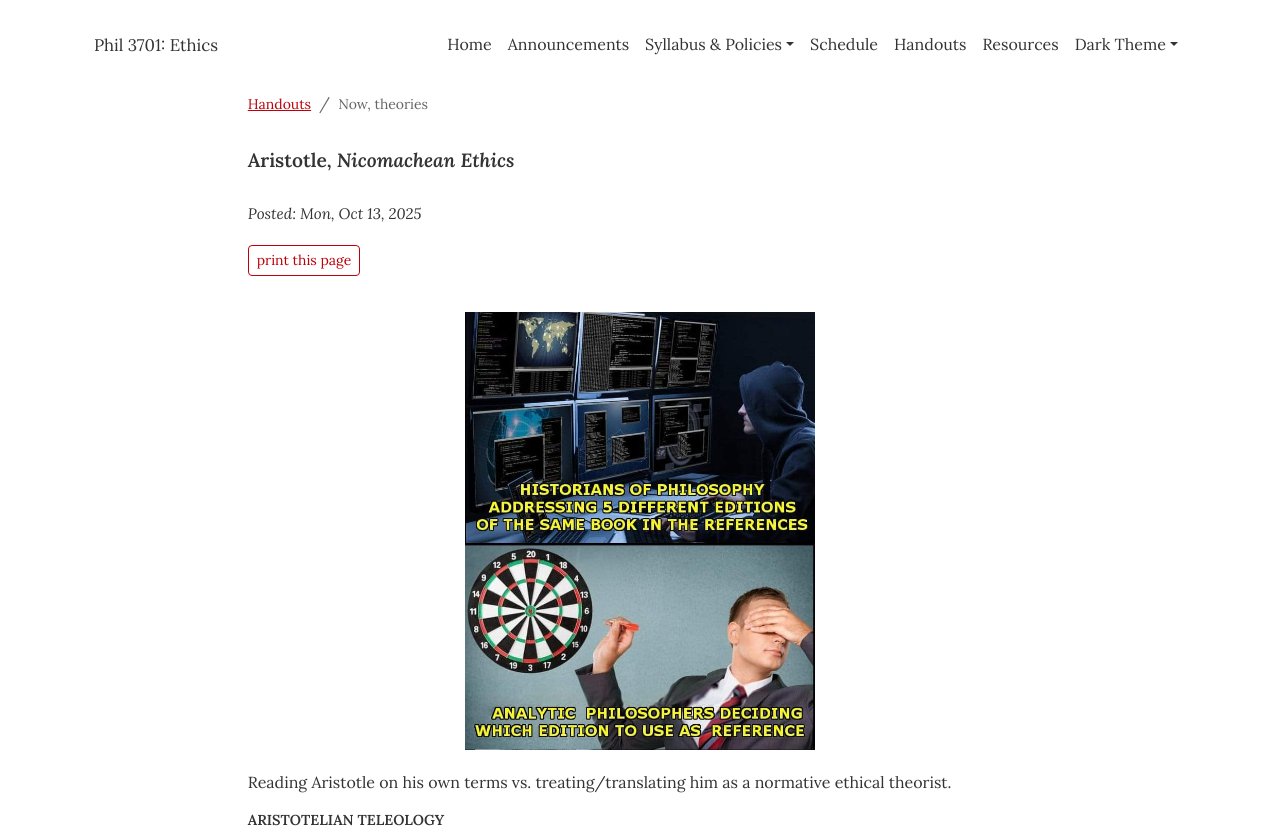
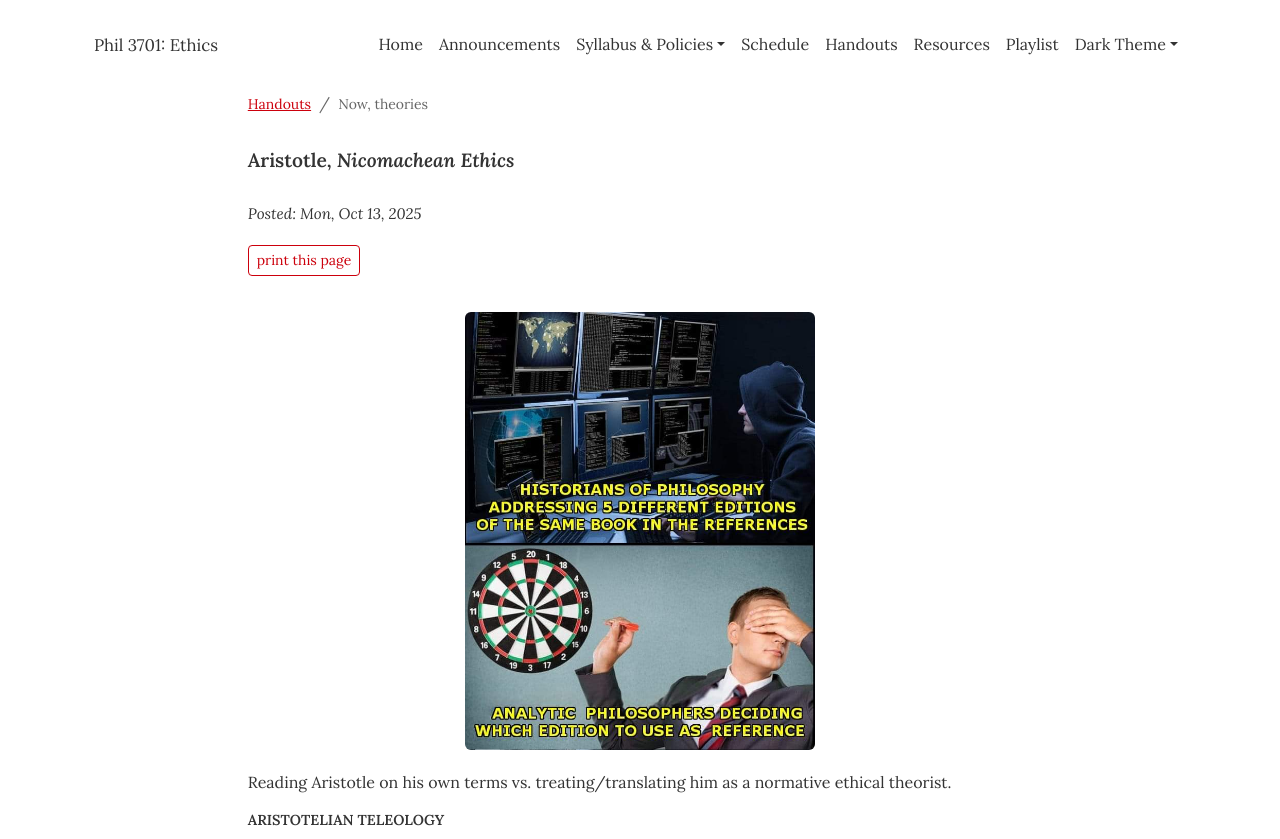
Before and after one commit to dingherself/ethics, a Jekyll site: the page built from handouts/_posts/2025-10-13-aristotle.md, in a window 1280 px wide. Shown: the top 839 px of the page. Built offline with Jekyll 4.4.1, drawn with Linux system fonts in a browser that asks for light colours.

Commit message:
prettify

```diff
--- a/_includes/navbar.html
+++ b/_includes/navbar.html
@@ -1,4 +1,4 @@
-    <div class="container mt-4 mb-2 mb-lg-4" style="padding-left: 1.5em; padding-right: 1.5em;">
+    <div class="container mt-4 mb-2 mb-lg-4 d-print-none" style="padding-left: 1.5em; padding-right: 1.5em;">
       <nav class="navbar navbar-expand-xl">
         <a class="navbar-brand mb-0 d-inline d-md-none" style="font-weight: 400;" href="{{ site.url}}">{{ site.course_number }}: {{ site.course_title_short | smartify }}</a>
         <a class="navbar-brand mb-0 d-none d-md-inline" style="font-weight: 400;" href="{{ site.url}}">{{ site.course_number }}: {{ site.course_title | smartify }}</a>
@@ -43,6 +43,9 @@
             <li class="nav-item">
               <a class="nav-link" href="https://resources.dingherself.com">Resources</a>
             </li>
+            <li class="nav-item">
+              <a class="nav-link" href="https://youtube.com/playlist?list=PLGp7lbPEF-47oY3MziNc47ZOBF70r-OyB&si=50YbEIn01j5WBkz3">Playlist</a>
+            </li>
             <li class="nav-item dropdown">
               <a class="nav-link dropdown-toggle" href="#" role="button" data-bs-toggle="dropdown" aria-expanded="false">Dark Theme</a>
               <ul class="dropdown-menu">
--- a/_layouts/post.html
+++ b/_layouts/post.html
@@ -2,8 +2,10 @@
 layout: default
 ---
 
+<p class="d-none d-print-flex">Ding (<a href="{{ page.url }}">{{ site.url }}{{ page.url }}</a>)</p>
+
 {%- if page.categories %}
-<nav class= aria-label="breadcrumb">
+<nav aria-label="breadcrumb">
   <ol class="breadcrumb">
     {%- capture category_name -%}{{ page.categories | escape | split: ', ' | first | remove: '[&quot;' | remove: '&quot;]' }}{%- endcapture -%}
     <li class="breadcrumb-item"><small class="text-body-secondary"><a href="{{ category_name | append: '.html' | relative_url }}">{{ category_name | capitalize | smartify}}</a></small></li>
--- a/_layouts/redirect.html
+++ b/_layouts/redirect.html
@@ -32,7 +32,7 @@
         font-size: 1.625rem;
       }
       a {
-        color: #bd000b;
+        color: #cc000c;
         text-decoration: none;
       }
     </style>
--- a/assets/ding.scss
+++ b/assets/ding.scss
@@ -26,7 +26,7 @@
 $body-color-dark: #e3ebf3;
 $black: #333;
 $white: #fff;
-$dingred: #bd000b;
+$dingred: #cc000c;
 $dingdarkred: tint-color($dingred, 43%);
 $primary: $dingred;
 
--- a/handouts/_posts/2025-10-13-aristotle.md
+++ b/handouts/_posts/2025-10-13-aristotle.md
@@ -5,7 +5,7 @@
 ---
 
 <center>
-<img src="{{ site.baseurl }}/assets/5-DIFFERENT-EDITIONS.jpeg" class="img-fluid mb-5" style="max-width: 350px;" alt="Set of two memes: In the first, a hacker sits in front of six monitors doing sophistcated work, with captions reading “Historians of philosophy addressing 5 different editions of the same book in the references.” In the second, a man is throwing a dart with his eyes covered by his own hands, with captions reading “Analytic phiosophers deciding which edition to use as reference.”">
+<img src="{{ site.baseurl }}/assets/5-DIFFERENT-EDITIONS.jpeg" class="img-fluid rounded mb-5" style="max-width: 350px;" alt="Set of two memes: In the first, a hacker sits in front of six monitors doing sophistcated work, with captions reading “Historians of philosophy addressing 5 different editions of the same book in the references.” In the second, a man is throwing a dart with his eyes covered by his own hands, with captions reading “Analytic phiosophers deciding which edition to use as reference.”">
 </center>
 
 Reading Aristotle on his own terms vs. treating/translating him as a normative ethical theorist.
--- a/index.html
+++ b/index.html
@@ -4,7 +4,7 @@
 group: index
 ---
 
-<p class="mx-auto text-center" style="margin-top: 0.5rem"><a href="https://featureassets.amuniversal.com/assets/df1f5bf0784c01302116001dd8b71c47"><img class="img-fluid" style="max-height: 400px;" src="https://featureassets.amuniversal.com/assets/df1f5bf0784c01302116001dd8b71c47" alt="Comic strip; alt text follows the image below."></a></p>
+<p class="mx-auto text-center" style="margin-top: 0.5rem"><a href="https://featureassets.amuniversal.com/assets/df1f5bf0784c01302116001dd8b71c47"><img class="img-fluid rounded" style="max-height: 400px;" src="https://featureassets.amuniversal.com/assets/df1f5bf0784c01302116001dd8b71c47" alt="Comic strip; alt text follows the image below."></a></p>
 
 <p style="text-align: right; margin-bottom:1rem; font-size: 0.95rem;"><a data-bs-toggle="collapse" href="#comic" role="button" aria-expanded="false" aria-controls="comic">alt text</a> | credit: Bill Watterson </a></p>
 <div class="collapse" id="comic">
```
